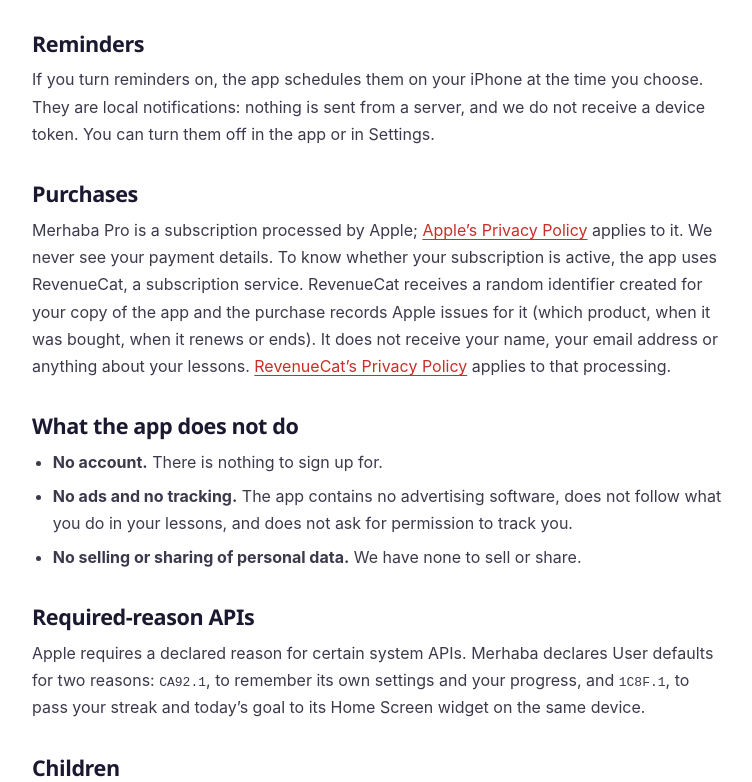
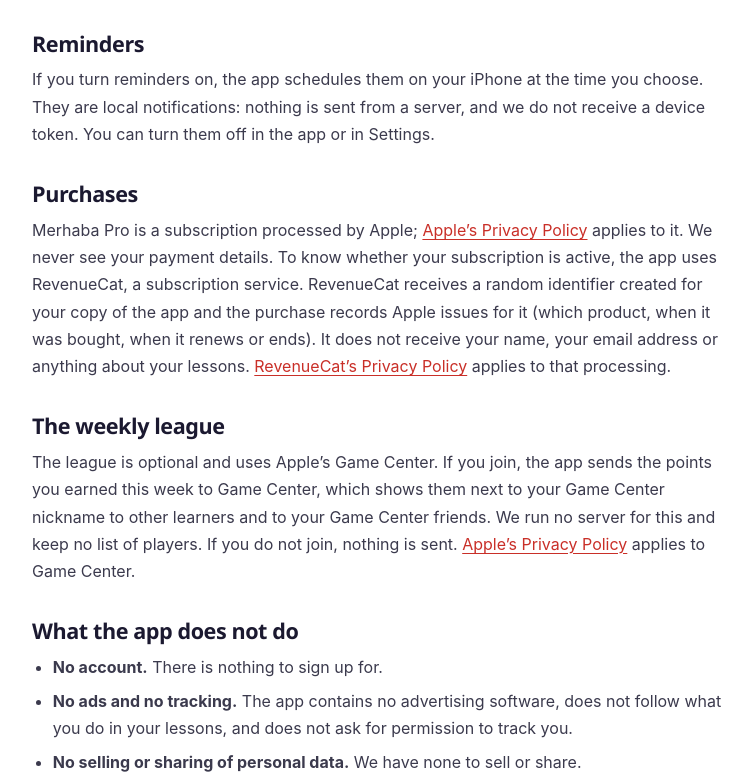
Before and after one commit to hakaydin-evim/hawkmason-site, a plain HTML site: page merhaba-privacy.html in a window 1280 px wide. Shown: the part 1317-2099 px from the top of the page, without its empty margins (260-1012 px from the left). Drawn offline with Linux system fonts and the light colour scheme.

Commit message:
Merhaba privacy: describe the optional Game Center league
Co-Authored-By: Claude Fable 5.2 <noreply@anthropic.com>

```diff
--- a/merhaba-privacy.html
+++ b/merhaba-privacy.html
@@ -45,6 +45,7 @@
         <a href="#network">What it downloads</a>
         <a href="#notifications">Reminders</a>
         <a href="#purchases">Purchases</a>
+        <a href="#league">The weekly league</a>
         <a href="#not">What it does not do</a>
         <a href="#apis">Required-reason APIs</a>
         <a href="#children">Children</a>
@@ -114,6 +115,17 @@
         applies to that processing.
       </p>
 
+      <h2 id="league">The weekly league</h2>
+      <p>
+        The league is optional and uses Apple’s Game Center. If you join, the
+        app sends the points you earned this week to Game Center, which shows
+        them next to your Game Center nickname to other learners and to your
+        Game Center friends. We run no server for this and keep no list of
+        players. If you do not join, nothing is sent.
+        <a href="https://www.apple.com/legal/privacy/">Apple’s Privacy Policy</a>
+        applies to Game Center.
+      </p>
+
       <h2 id="not">What the app does not do</h2>
       <ul>
         <li><strong>No account.</strong> There is nothing to sign up for.</li>
```
